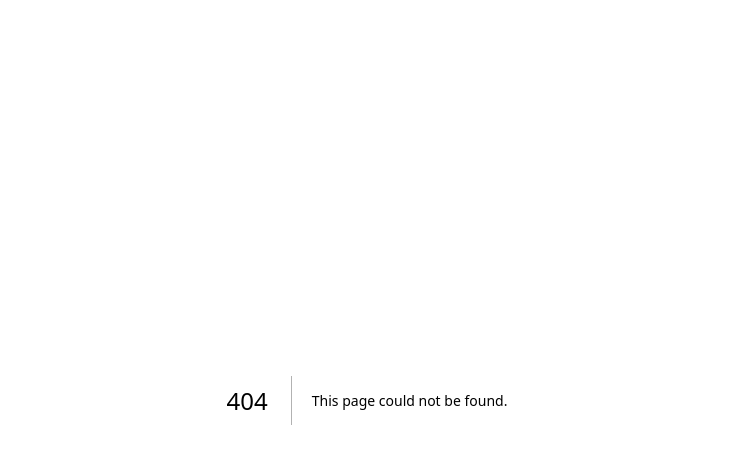
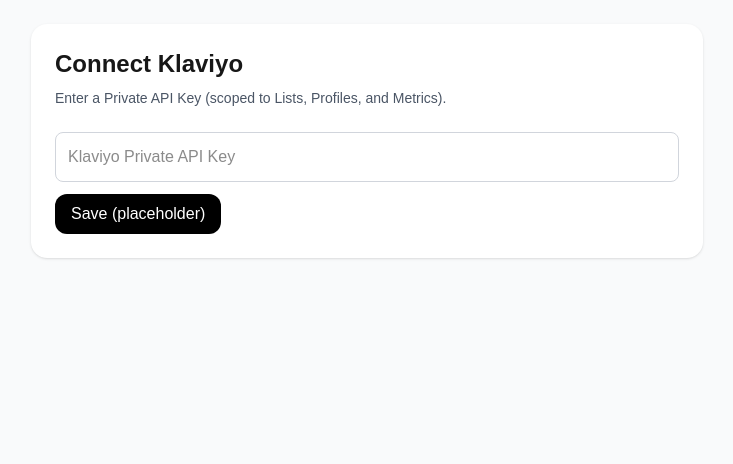
Before and after one commit to aidanwoodward/retention-os, a Next.js app: page /connect/klaviyo in a window 1280 px wide. Before the commit this address had no page. Shown: the top 464 px of the page, without its empty margins (273-1006 px from the left). Built offline with nearby package versions, Linux system fonts and the light colour scheme.

Commit message:
feat: add Connect Shopify & Klaviyo placeholder screens with status badges

```diff
--- /dev/null
+++ b/app/components/StatusBadge.tsx
@@ -0,0 +1,19 @@
+export default function StatusBadge({ ok }: { ok: boolean }) {
+    return (
+      <span
+        className={
+          "inline-flex items-center gap-2 rounded-full px-3 py-1 text-sm " +
+          (ok
+            ? "bg-emerald-100 text-emerald-700"
+            : "bg-amber-100 text-amber-700")
+        }
+      >
+        <span
+          className={
+            "h-2 w-2 rounded-full " + (ok ? "bg-emerald-600" : "bg-amber-600")
+          }
+        />
+        {ok ? "Connected" : "Not connected"}
+      </span>
+    );
+  }
--- /dev/null
+++ b/app/connect/klaviyo/page.tsx
@@ -0,0 +1,39 @@
+"use client";
+
+import { useState } from "react";
+
+export default function ConnectKlaviyoPage() {
+  const [apiKey, setApiKey] = useState("");
+
+  function onSave(e: React.FormEvent) {
+    e.preventDefault();
+    alert("In the MVP we’ll store this in Supabase and mark Klaviyo as connected.");
+  }
+
+  return (
+    <main className="min-h-screen bg-gray-50 p-6">
+      <div className="mx-auto max-w-2xl rounded-2xl bg-white p-6 shadow">
+        <h1 className="text-2xl font-semibold">Connect Klaviyo</h1>
+        <p className="mt-2 text-sm text-gray-600">
+          Enter a Private API Key (scoped to Lists, Profiles, and Metrics).
+        </p>
+
+        <form onSubmit={onSave} className="mt-6 space-y-3">
+          <input
+            type="password"
+            placeholder="Klaviyo Private API Key"
+            value={apiKey}
+            onChange={(e) => setApiKey(e.target.value)}
+            className="w-full rounded-lg border border-gray-300 p-3 focus:outline-none focus:ring"
+          />
+          <button
+            type="submit"
+            className="rounded-xl bg-black px-4 py-2 text-white hover:opacity-90"
+          >
+            Save (placeholder)
+          </button>
+        </form>
+      </div>
+    </main>
+  );
+}
--- /dev/null
+++ b/app/connect/shopify/page.tsx
@@ -0,0 +1,28 @@
+export default function ConnectShopifyPage() {
+    return (
+      <main className="min-h-screen bg-gray-50 p-6">
+        <div className="mx-auto max-w-2xl rounded-2xl bg-white p-6 shadow">
+          <h1 className="text-2xl font-semibold">Connect Shopify</h1>
+          <p className="mt-2 text-sm text-gray-600">
+            This is a placeholder. Next we’ll add OAuth to your Shopify Dev Store.
+          </p>
+
+          <div className="mt-6 space-y-3">
+            <ol className="list-decimal pl-5 text-sm text-gray-700 space-y-1">
+              <li>Create a Shopify <em>Custom App</em> in your dev store.</li>
+              <li>Whitelist callback: <code className="bg-gray-100 px-2 py-1 rounded">https://YOUR_DOMAIN/api/shopify/callback</code></li>
+              <li>Copy API Key and Secret into your Retention OS settings.</li>
+            </ol>
+
+            <button
+              className="rounded-xl bg-black px-4 py-2 text-white hover:opacity-90"
+              disabled
+              title="Coming soon"
+            >
+              Start OAuth (Coming soon)
+            </button>
+          </div>
+        </div>
+      </main>
+    );
+  }
```
